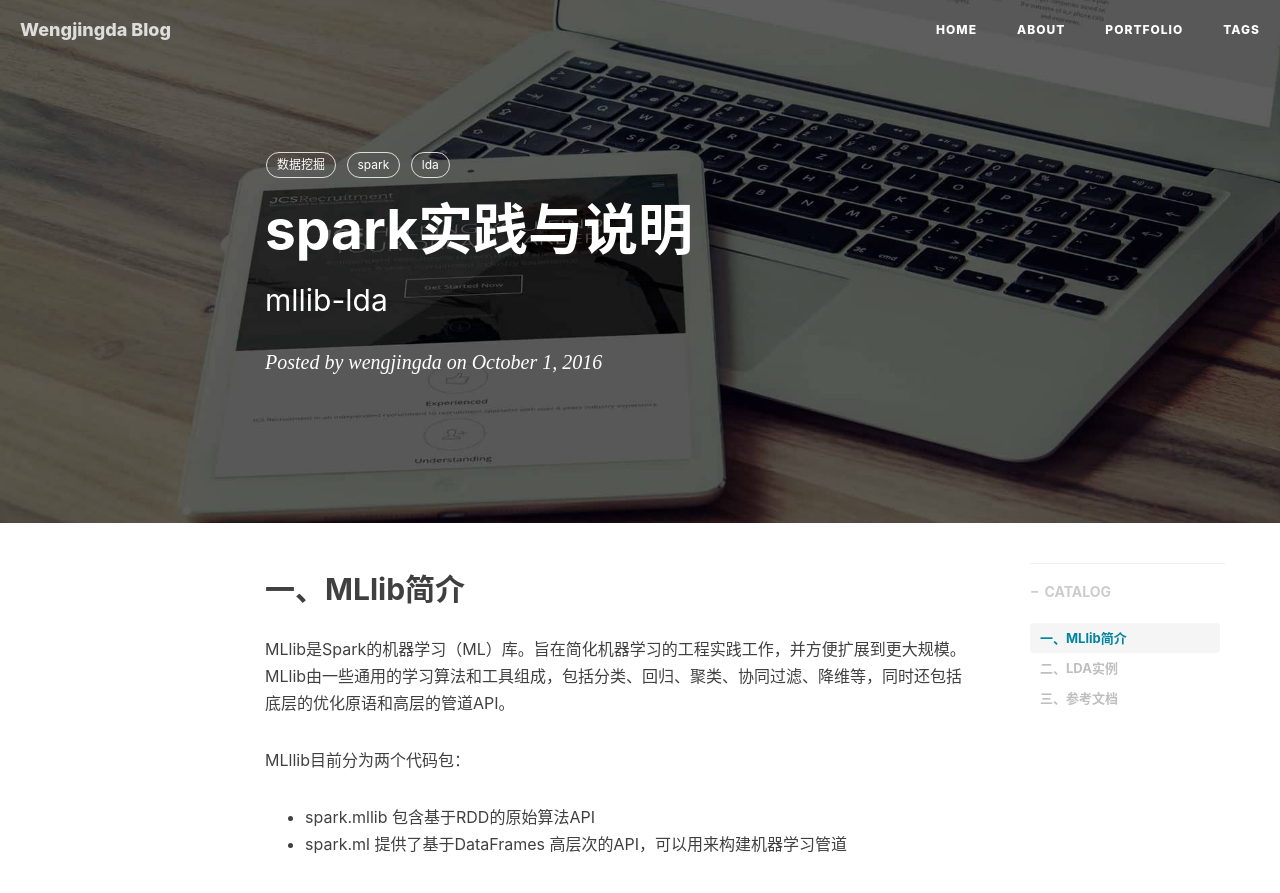
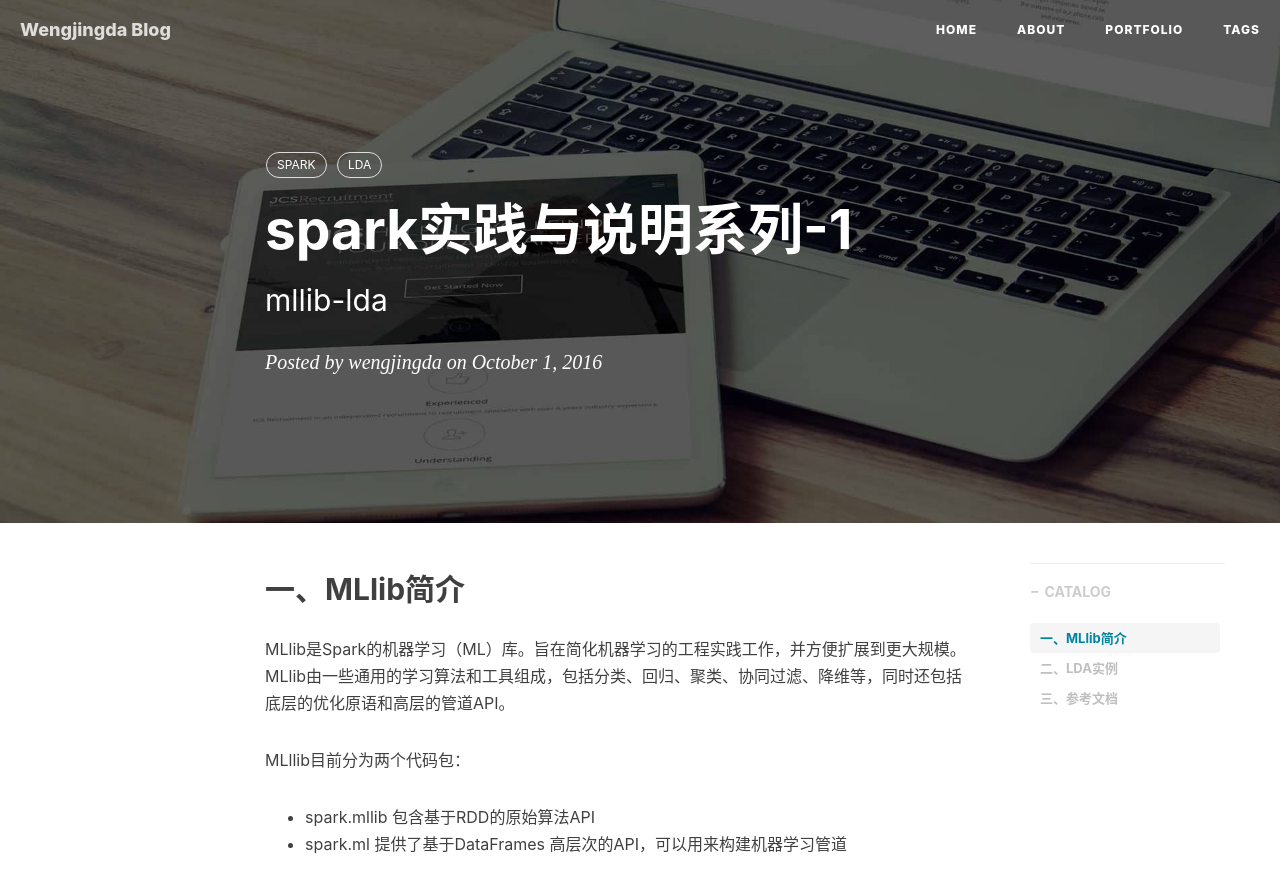
Before and after one commit to wengjingda/wengjingda, a Jekyll site: the page built from _posts/2016-10-01-spark-mllib-lda.markdown, in a window 1280 px wide and 900 px high. Shown: the top 893 px of the window. Built offline with Jekyll 4.4.1, drawn with Linux system fonts in a browser that asks for light colours; nearby versions of some CDN libraries; comment, search, counter and statistics services are not loaded.

Commit message:
update detail info

```diff
--- a/_posts/2016-10-01-spark-mllib-lda.markdown
+++ b/_posts/2016-10-01-spark-mllib-lda.markdown
@@ -1,15 +1,14 @@
 ---
 layout:     post
-title:      "spark实践与说明"
+title:      "spark实践与说明系列-1"
 subtitle:   "mllib-lda"
 date:       2016-10-01
 author:     "wengjingda"
 header-img: "img/post-bg-rwd.jpg"
 catalog: true
 tags:
-    - 数据挖掘
-    - spark
-    - lda
+    - SPARK
+    - LDA
 ---
 
 
```
